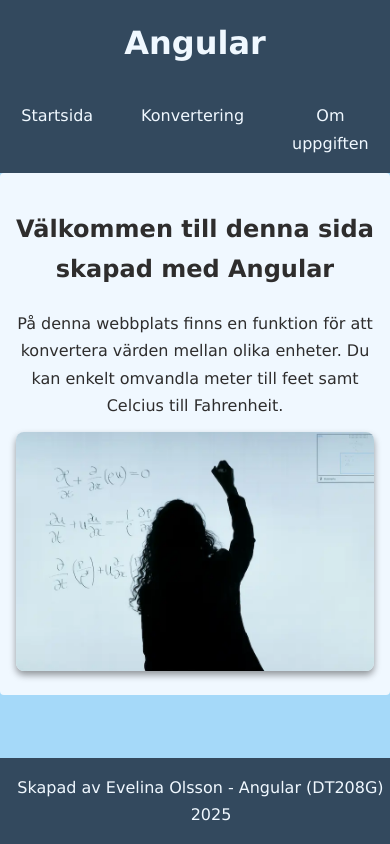
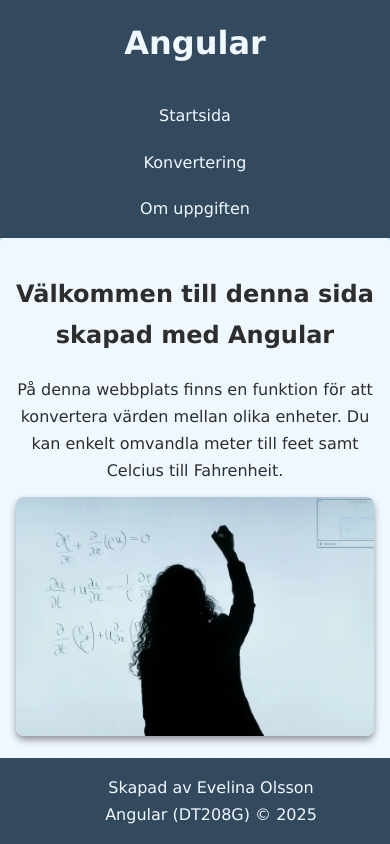
Before and after one commit to evelinaolssn/moment3_dt208g, an Angular app: page /home in a window 390 px wide. Built offline with nearby package versions, Linux system fonts and the light colour scheme.

Commit message:
Added responsive design

```diff
--- a/src/app/app.html
+++ b/src/app/app.html
@@ -8,5 +8,5 @@
 </main>
 
 <footer>
-<p>Skapad av Evelina Olsson - Angular (DT208G) &copy; 2025</p>
+<p>Skapad av Evelina Olsson <br> Angular (DT208G) &copy; 2025</p>
 </footer>
--- a/src/app/partials/mainnav/mainnav.css
+++ b/src/app/partials/mainnav/mainnav.css
@@ -17,3 +17,11 @@
 nav a:hover {
   background-color: rgba(255, 255, 255, 0.227);
 }
+
+@media (max-width: 600px) {
+  nav {
+    flex-direction: column;
+    align-items: center;
+    gap: 0.2rem;
+  }
+}
--- a/src/styles.css
+++ b/src/styles.css
@@ -13,6 +13,7 @@
     margin: 0 auto;
     border-radius: 4px;
     padding: 1rem;
+    padding-bottom: 85px;
 }
 
 header {
@@ -37,4 +38,5 @@
     color: aliceblue;
     padding: 1rem;
     width: 100%;
+    max-width: 100%;
 }
```
